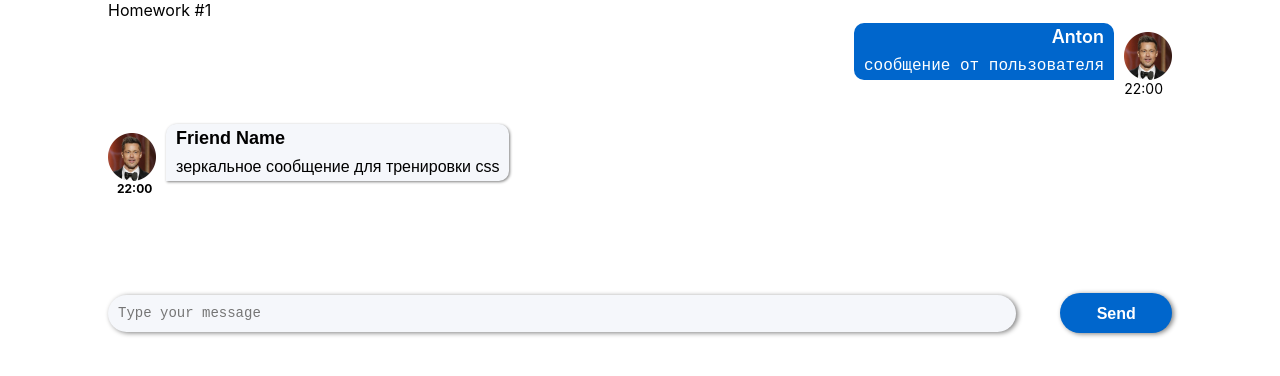
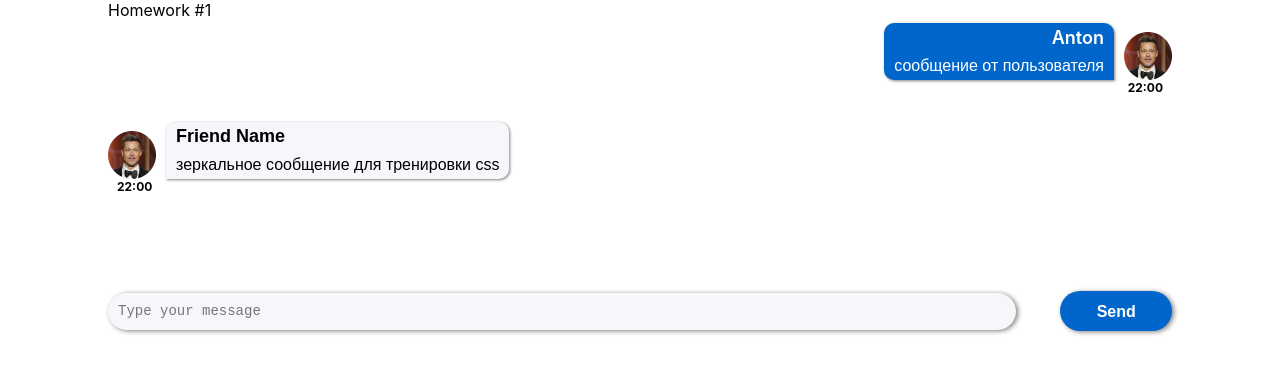
Before and after one commit to antonsadovskiy/tasks-from-ignat, a React (Create React App) app: page / in a window 1280 px wide. Shown: the top 376 px of the page. Built offline with nearby package versions, Linux system fonts and the light colour scheme.

Commit message:
added some styles to Message component

```diff
--- a/src/s2-homeworks/hw01/message/Message.module.css
+++ b/src/s2-homeworks/hw01/message/Message.module.css
@@ -20,6 +20,7 @@
     background-color: #0066CC;
     border-radius: 10px 10px 0 10px;
     color: white;
+    box-shadow: 1px 1px 3px gray;
 }
 
 .text:after {
@@ -29,21 +30,24 @@
 .name {
     display: flex;
     justify-content: flex-end;
-    padding: 3px 10px 0 10px;
+    padding: 5px 10px 0 10px;
     font-size: 18px;
     font-weight: 600;
+    line-height: 19px;
 }
 
 .messageText {
+    font-family: 'Montserrat', sans-serif;
     padding: 10px 10px 5px 10px;
-    font-weight: 400;
+    font-weight: 300;
     font-size: 16px;
 }
 
 .time {
     display: flex;
     flex-direction: row-reverse;
-    font-size: 14px;
+    font-size: 12px;
     margin-right: 9px;
     margin-bottom: 24px;
+    font-weight: bold;
 }
```
